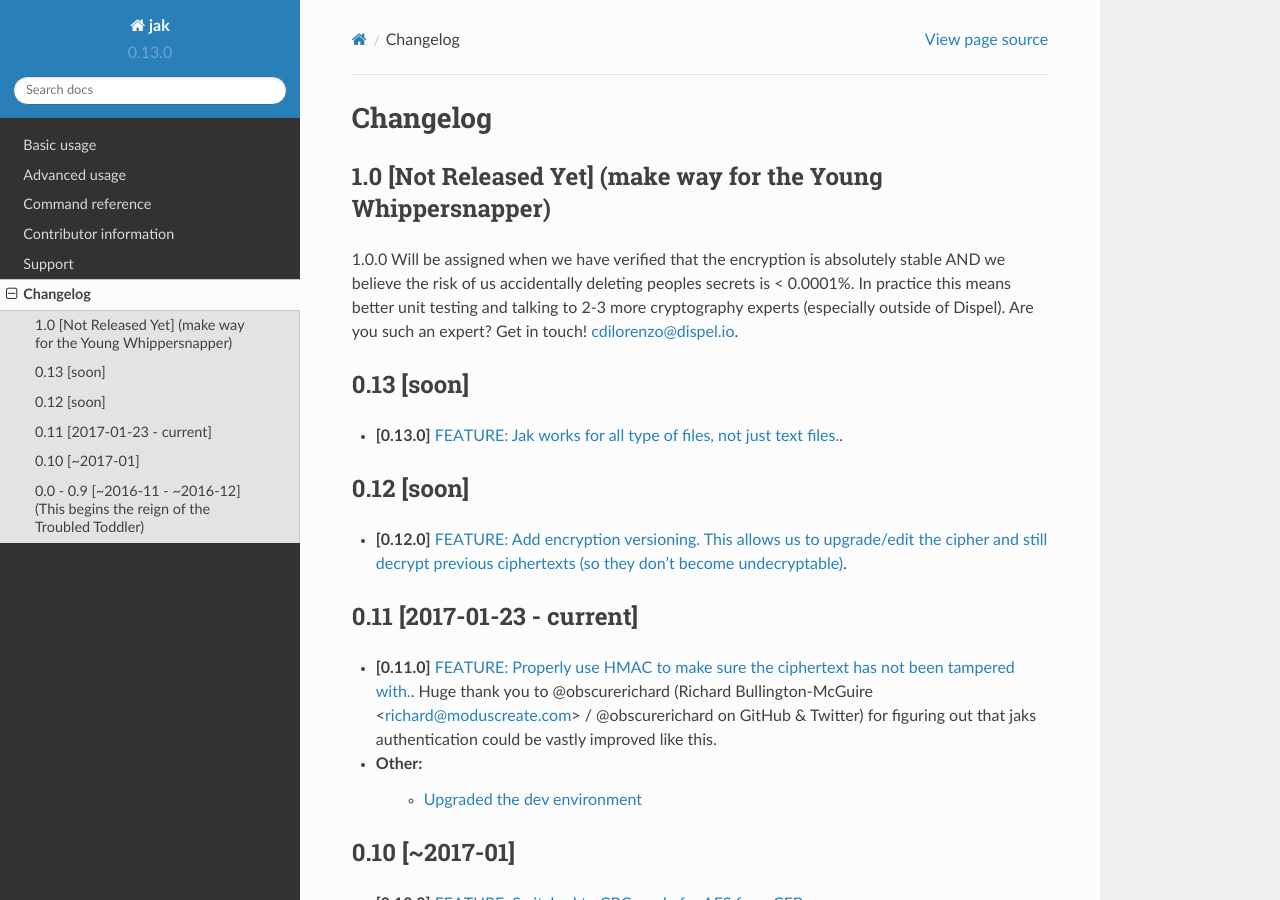
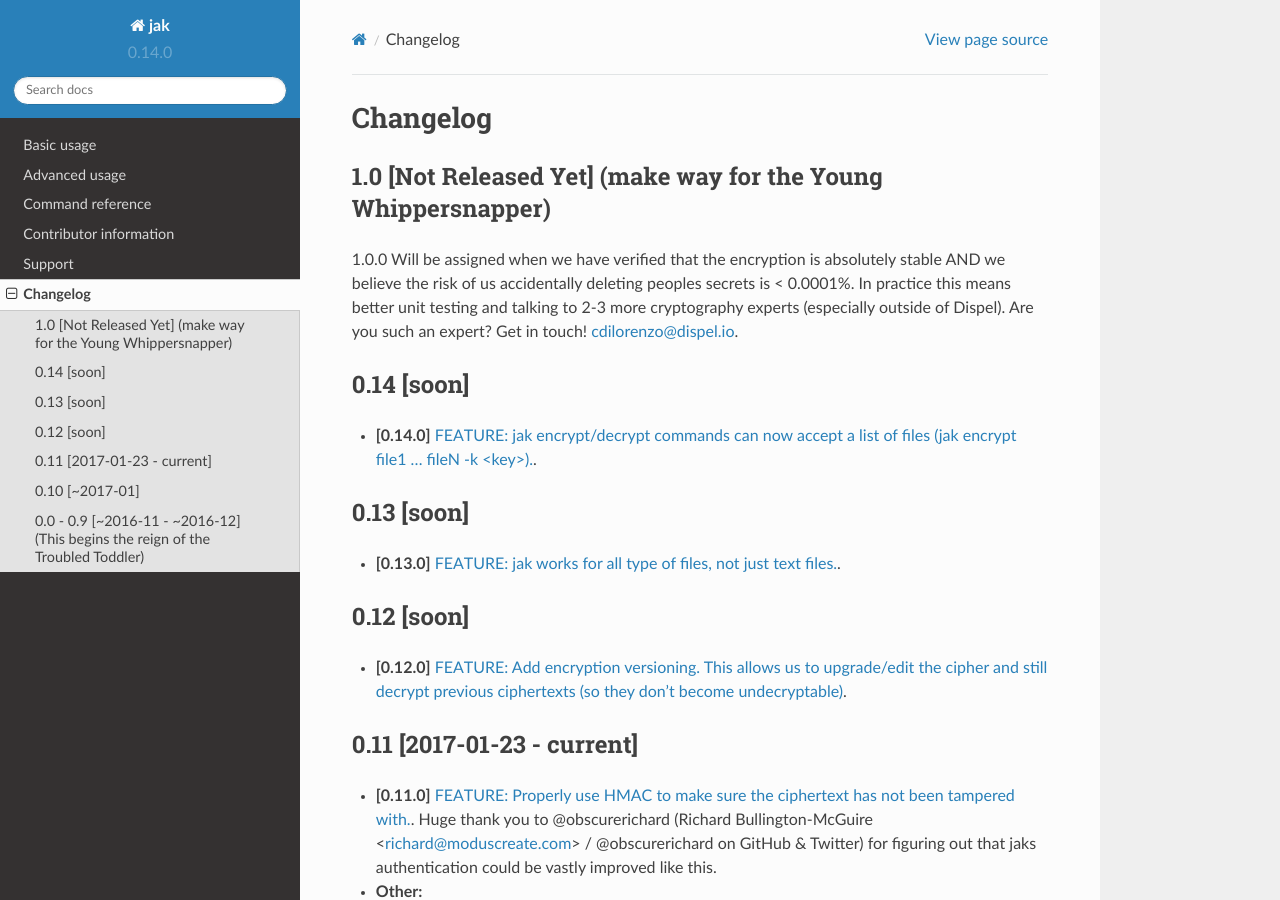
Before and after one commit to dispel/jak, a Sphinx documentation site: the page built from docs/changelog.rst, in a window 1280 px wide and 900 px high. Built offline with Sphinx 7.4.7 and the Read the Docs theme 2.0.0, drawn with Linux system fonts in a browser that asks for light colours; nearby versions of some CDN libraries; library files that are not in the unit come from our copies.

Commit message:
updating version and changelog.

```diff
--- a/docs/changelog.rst
+++ b/docs/changelog.rst
@@ -11,10 +11,17 @@
 we believe the risk of us accidentally deleting peoples secrets is < 0.0001%. In practice this means better unit testing and talking to 2-3 more cryptography experts (especially outside of Dispel). Are you such an expert? Get in touch! cdilorenzo@dispel.io.
 
 
+0.14 [soon]
+-----------
+
+* **[0.14.0]** `FEATURE: jak encrypt/decrypt commands can now accept a list of files (jak encrypt file1 ... fileN -k <key>). <https://github.com/dispel/jak/pull/34>`_.
+
+
+
 0.13 [soon]
 -----------
 
-* **[0.13.0]** `FEATURE: Jak works for all type of files, not just text files. <https://github.com/dispel/jak/pull/33>`_.
+* **[0.13.0]** `FEATURE: jak works for all type of files, not just text files. <https://github.com/dispel/jak/pull/33>`_.
 
 
 0.12 [soon]
--- a/jak/__init__.py
+++ b/jak/__init__.py
@@ -35,5 +35,5 @@
 Apache 2.0 License, see https://github.com/dispel/jak/blob/master/LICENSE for details.
 """
 
-__version__ = '0.13.0'
+__version__ = '0.14.0'
 __version_full__ = "Jak v{0} ({1})".format(__version__, 'Troubled Toddler')
```
